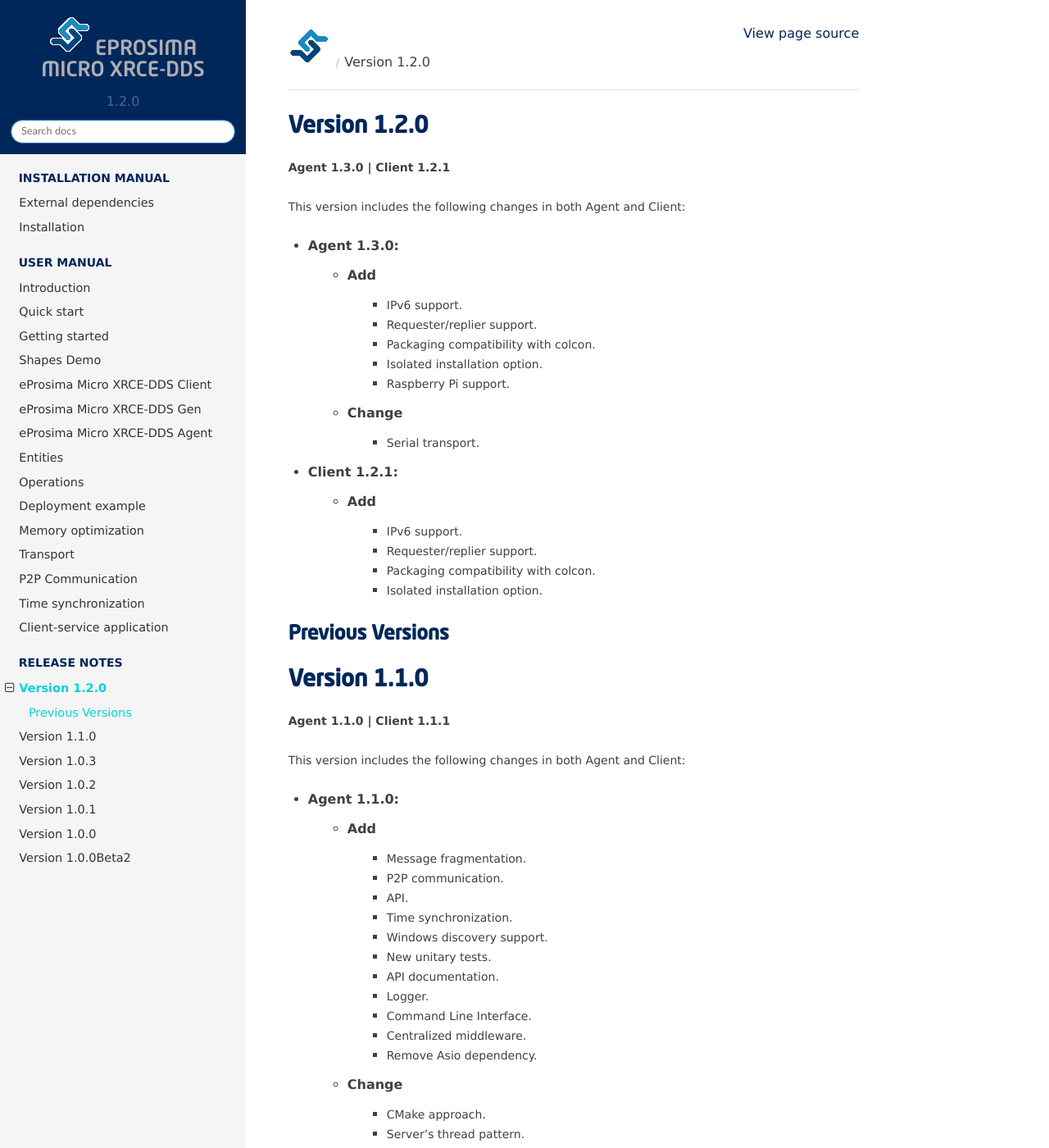
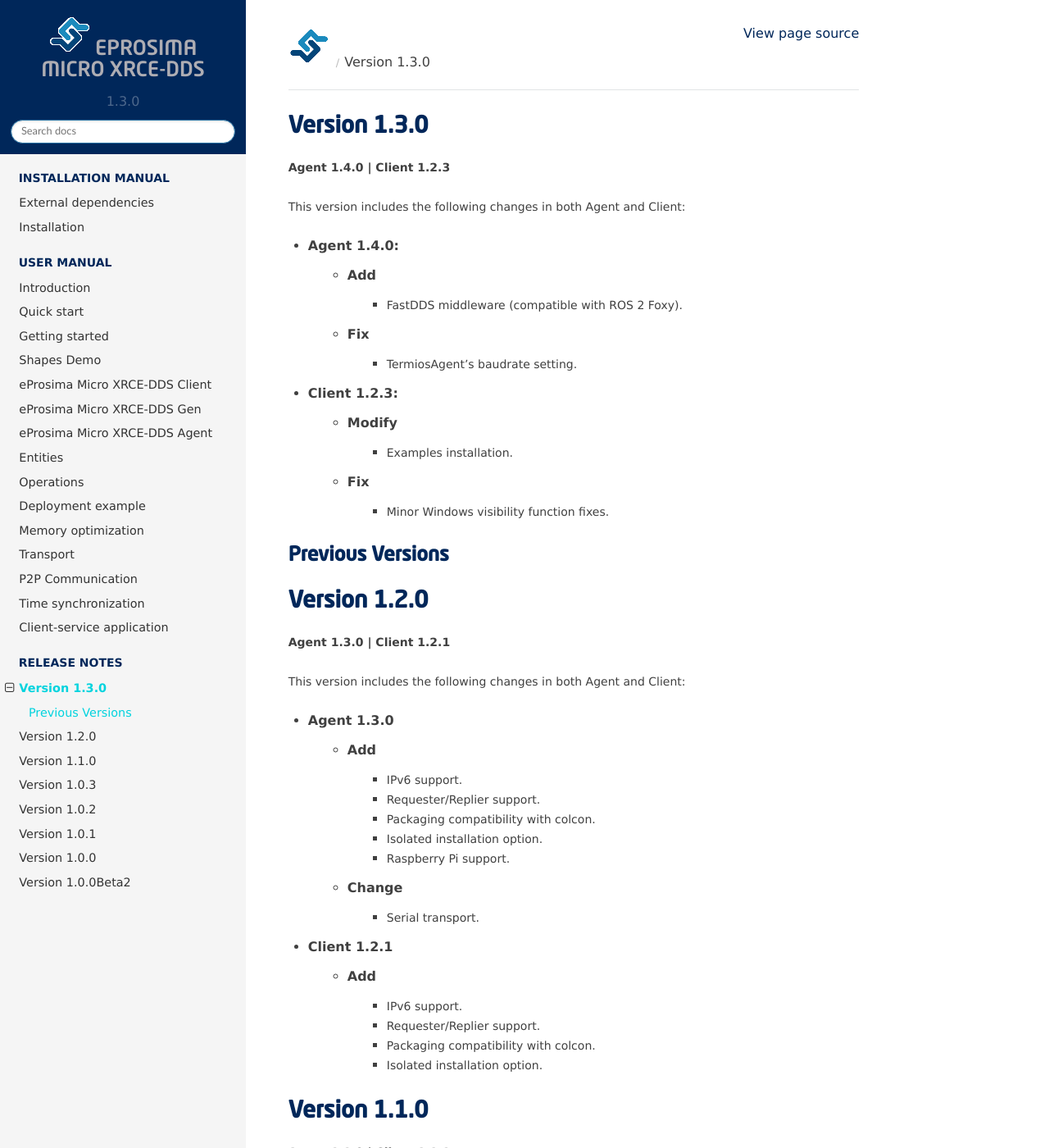
Before and after one commit to eProsima/Micro-XRCE-DDS-docs, a Sphinx documentation site: the page built from docs/notes.rst, in a window 1280 px wide and 1400 px high. Shown: the whole window at 82% size. Built offline with Sphinx 7.4.7 and the Read the Docs theme 2.0.0, drawn with Linux system fonts in a browser that asks for light colours.

Commit message:
Update changelog and version (fix)

```diff
--- a/docs/conf.py
+++ b/docs/conf.py
@@ -57,9 +57,9 @@
 # built documents.
 #
 # The short X.Y version.
-version = u'1.2.0'
+version = u'1.3.0'
 # The full version, including alpha/beta/rc tags.
-release = u'1.2.0'
+release = u'1.3.0'
 
 # The language for content autogenerated by Sphinx. Refer to documentation
 # for a list of supported languages.
--- a/docs/notes.rst
+++ b/docs/notes.rst
@@ -1,3 +1,24 @@
+Version 1.3.0
+=============
+
+**Agent 1.4.0 | Client 1.2.3**
+
+This version includes the following changes in both Agent and Client:
+
+* Agent 1.4.0:
+    * Add
+        * FastDDS middleware (compatible with ROS 2 Foxy).
+    * Fix
+        * TermiosAgent's baudrate setting.
+* Client 1.2.3:
+    * Modify
+        * Examples installation.
+    * Fix
+        * Minor Windows visibility function fixes.
+
+Previous Versions
+-----------------
+
 Version 1.2.0
 =============
 
```
Also changed, not shown: other parts of docs/notes.rst (+5 -7 lines).
